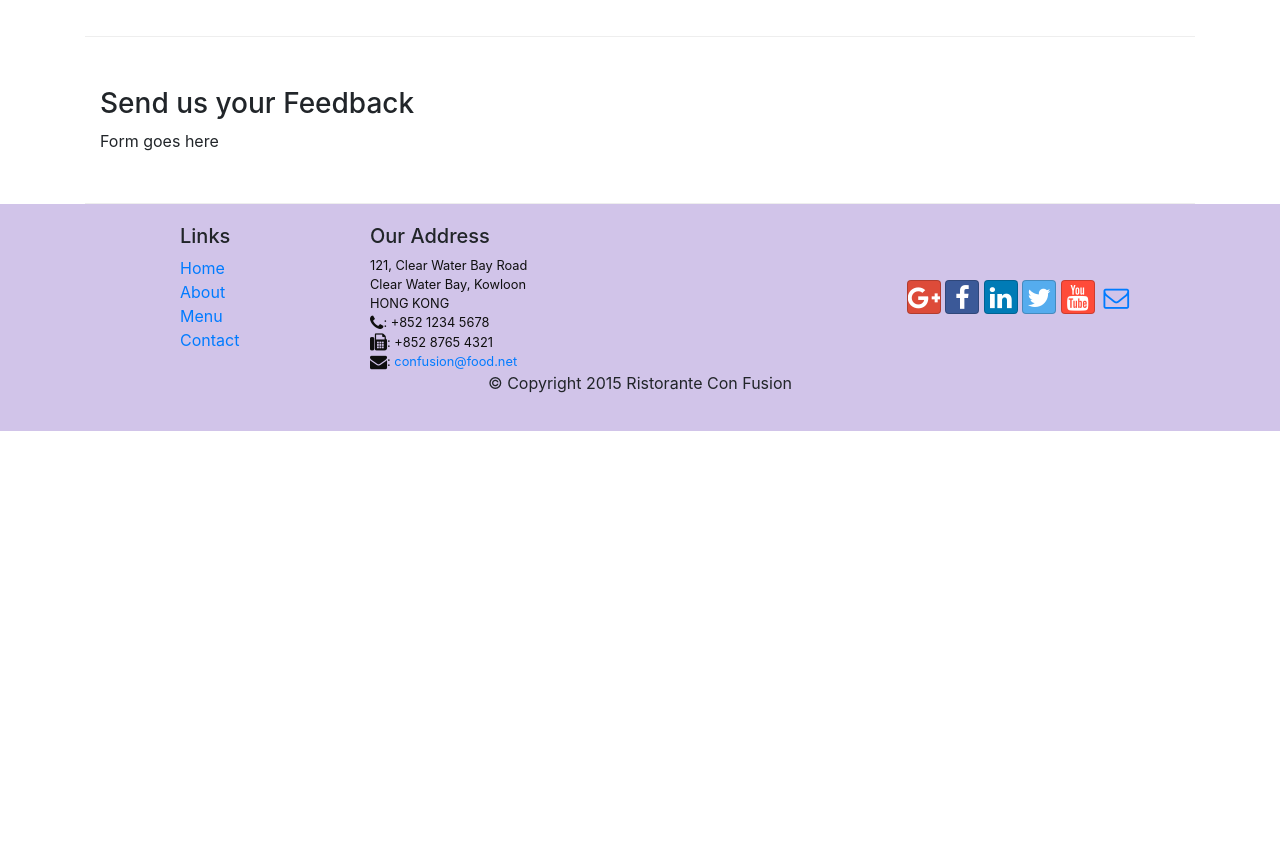
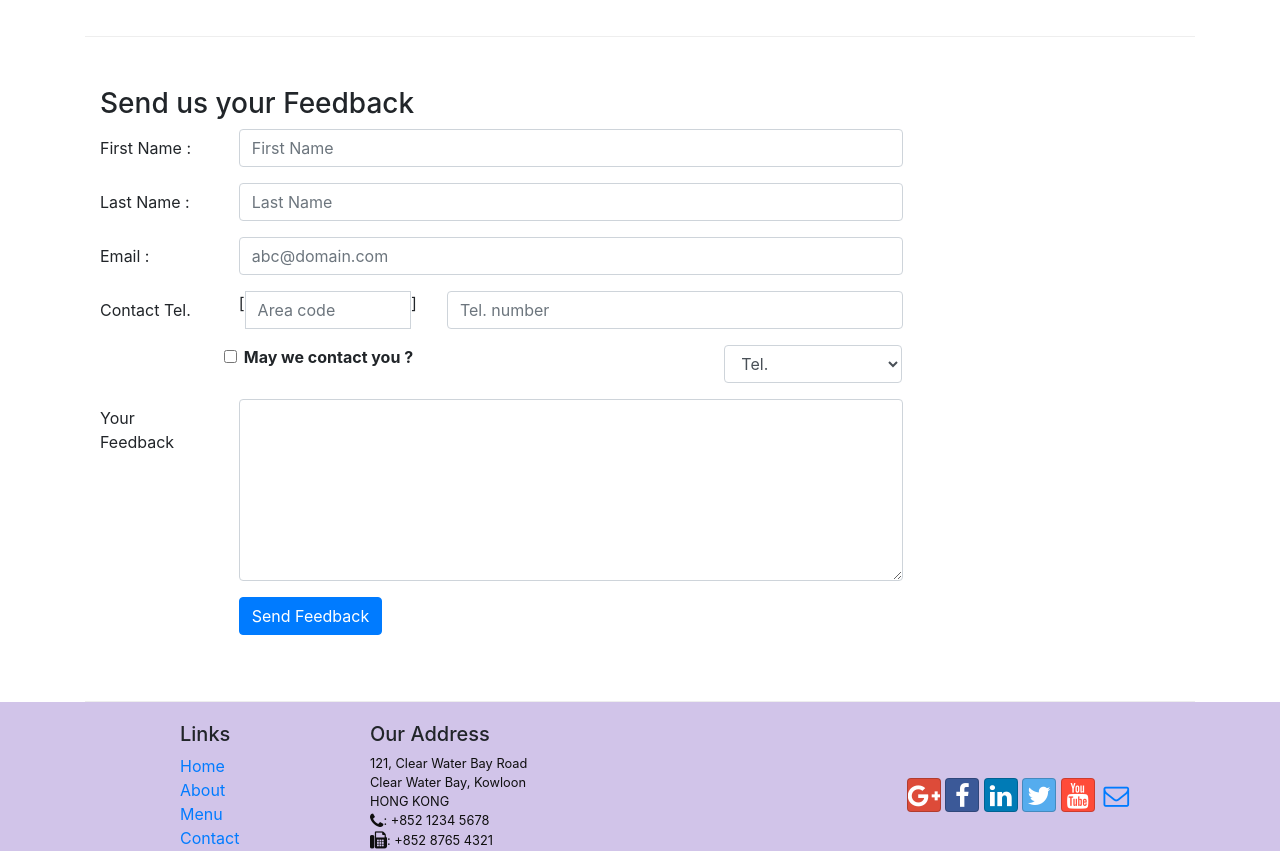
Before and after one commit to jk1121/Ristorante-con-Fusion, a website: page contactus.html in a window 1280 px wide. Shown: the part 760-1611 px from the top of the page. Before the commit the page ends 1191 px from the top, so only its background shows below. Drawn offline with nearby package versions, Linux system fonts and the light colour scheme.

Commit message:
Form added

```diff
--- a/contactus.html
+++ b/contactus.html
@@ -93,7 +93,72 @@
               <h3>Send us your Feedback</h3>
            </div>
             <div class="col-12 col-md-9">
-                Form goes here
+                <form>
+                    <div class="form-group row">
+                        <label for="firstname" class="col-md-2 col-form-label">
+                            First Name :
+                        </label>
+                        <div class="col-md-10">
+                            <input name="firstname" id="firstname" placeholder="First Name" class="form-control">
+                        </div>
+                    </div>
+                    <div class="form-group row">
+                        <label for="lastname" class="col-md-2 col-form-label">
+                           Last Name :
+                        </label>
+                        <div class="col-md-10">
+                            <input type="text" name="lastname" id="lastname" placeholder="Last Name" class="form-control">
+                        </div>
+                    </div>
+                    <div class="form-group row">
+                        <label for="email" class="col-md-2 col-form-label">
+                            Email :
+                        </label>
+                        <div class="col-md-10">
+                            <input type="text" name="email" id="email" placeholder="abc@domain.com" class="form-control">
+                        </div>
+                    </div>
+                      <div class="form-group row">
+                        <label for="telnum" class="col-12 col-md-2 col-form-label">Contact Tel.</label>
+                        <div class="col-5 col-sm-4 col-md-3">
+                            <div class="input-group">
+                                <div class="input-group-addon">[</div>
+                                    <input type="tel" class="form-control" id="areacode" name="areacode" placeholder="Area code">
+                                <div class="input-group-addon">]</div>
+                            </div>
+                        </div>
+                        <div class="col-7 col-sm-6 col-md-7">
+                            <input type="tel" class="form-control" id="telnum" name="telnum" placeholder="Tel. number">
+                        </div>
+                    </div>
+                    <div class="form-group row">
+                        <div class="form-check col-md-6 offset-md-2">
+                            <label class="form-check-label">
+                                <input type="checkbox" class="form-check-input" name="approve" value="">
+                                <strong>May we contact you ?</strong>
+                            </label>
+                        </div>
+                        <div class="col-md-3 offset-md-1">
+                            <select class="form-control">
+                                <option>Tel.</option>
+                                <option>Email</option>
+                            </select>
+                        </div>
+                    </div>
+                     <div class="form-group row">
+                        <label for="feedback" class="col-md-2 col-form-label">Your Feedback</label>
+                        <div class="col-md-10">
+                            <textarea class="form-control" id="feedback" name="feedback" rows="7"></textarea>
+                        </div>
+                    </div>
+                     <div class="form-group row">
+                        <div class="offset-md-2 col-md-10">
+                            <button type="submit" class="btn btn-primary">Send Feedback</button>
+                        </div>
+                    </div>
+
+
+                </form>
             </div>
              <div class="col-12 col-md">
             </div>
```
